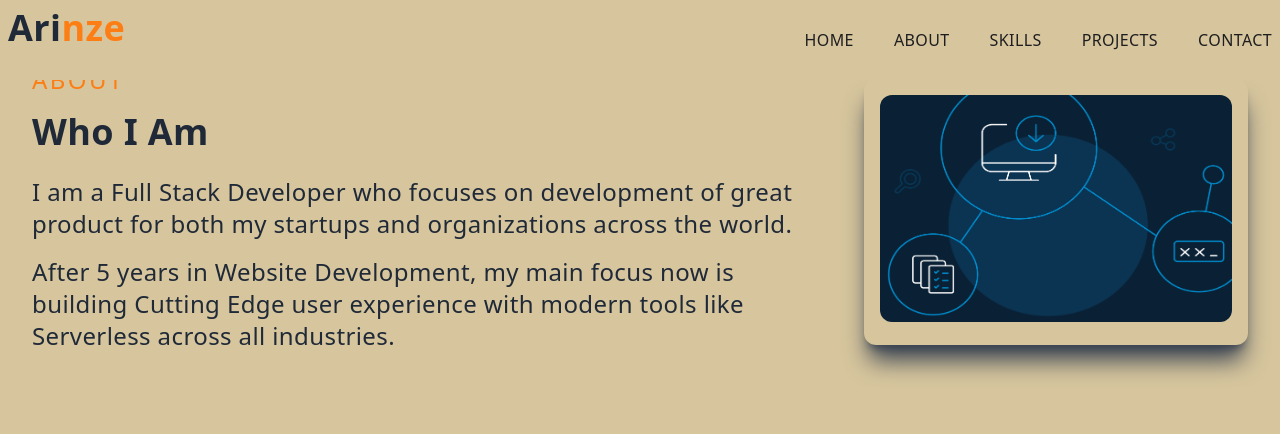
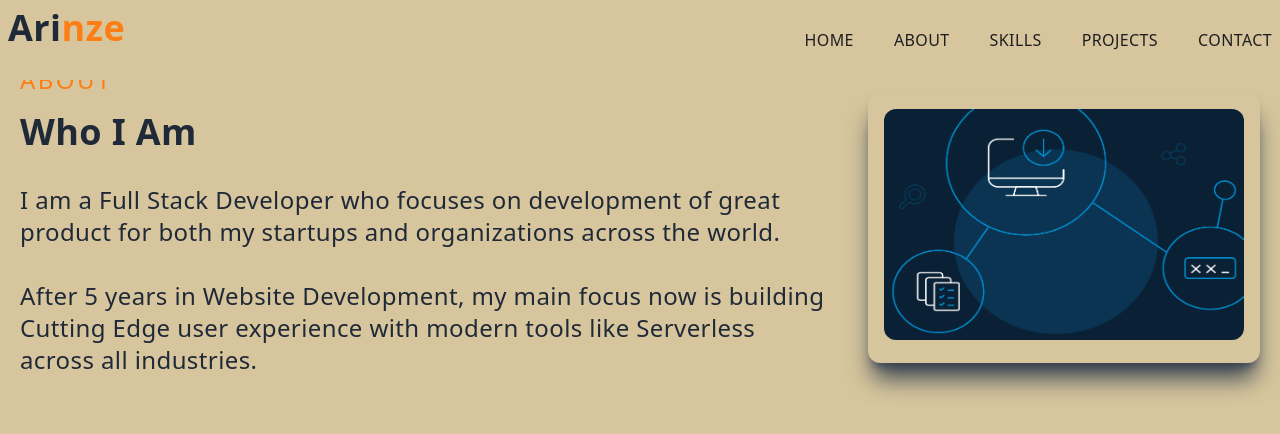
Before and after one commit to Aribobo/Arinze, a Next.js app: page /components/About in a window 1280 px wide. Shown: the top 434 px of the page. Built offline with nearby package versions, Linux system fonts and the light colour scheme.

Commit message:
about modified

```diff
--- a/pages/components/About.jsx
+++ b/pages/components/About.jsx
@@ -4,19 +4,19 @@ import Image from "next/image";
 const About = () => {
   return (
     <div id="about" className="w-full md:h-full p-2 flex items-center py-16">
-      <div className="max-w-[1240px] m-auto md:grid grid-cols-3 gap-8 text-2xl px-3">
+      <div className="max-w-[1240px] m-auto md:grid grid-cols-3 gap-8 text-2xl">
         <div className="col-span-2">
         <p className="text-2xl tracking-widest uppercase text-[#fd7e14]">
 
           About
         </p>
         <h2 className="py-4 text-gray-800">Who I Am</h2>
-          <p className="py-2 text-gray-800">
+          <p className="py-4 text-gray-800">
             I am a Full Stack Developer who focuses on development of great
             product for both my startups and organizations across the
             world.
           </p>
-          <p className="py-2 text-gray-800">
+          <p className="py-4 text-gray-800">
             After 5 years in Website Development, my main focus now is building
             Cutting Edge user experience with modern tools like Serverless
             across all industries.
```
